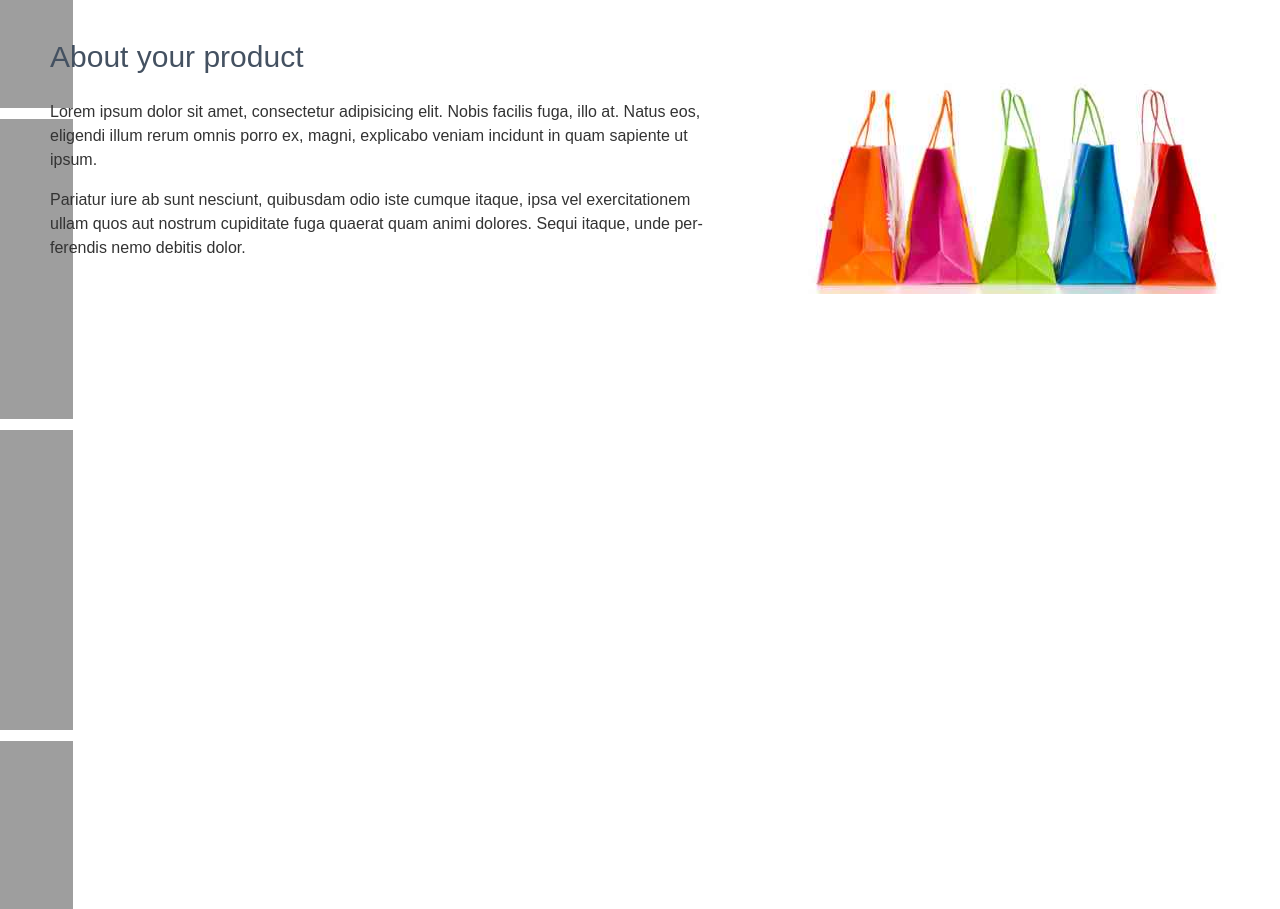
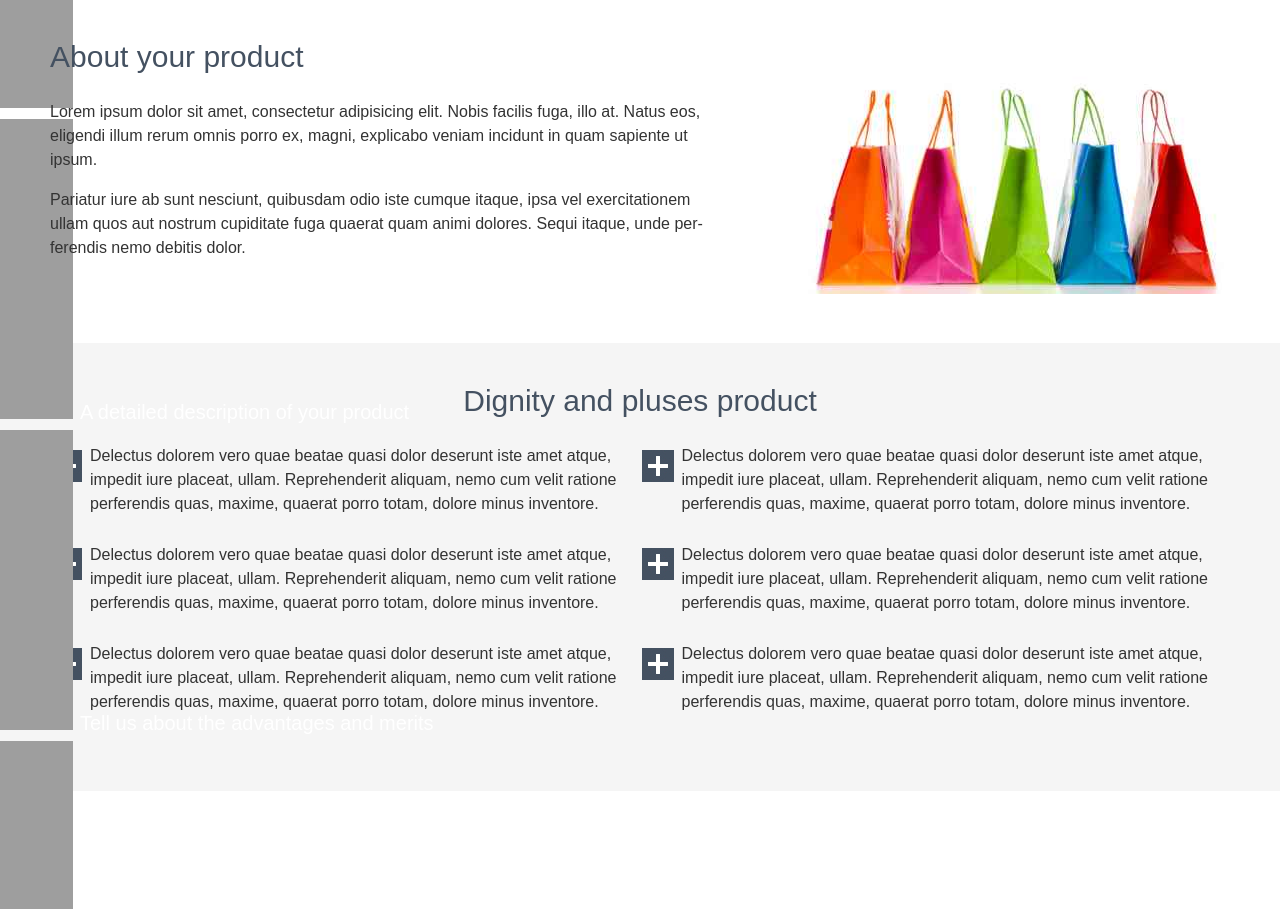
Before and after one commit to Jhon-Mosk/Portfolio, a PHP site: page / in a window 1280 px wide. Shown: the part 324-1233 px from the top of the page. Run offline with PHP 8.4, Linux system fonts and the light colour scheme.

Commit message:
Section "Dignity and pluses product" complete

```diff
--- a/Simple_Landing_Page/index.html
+++ b/Simple_Landing_Page/index.html
@@ -22,13 +22,35 @@
             <img src="images/Product.jpg" alt="Product">
         </header>
         <section class="aboutProduct">
-            <h2>About your product</h2>
+            <h2 class="headline">About your product</h2>
             <p>Lorem ipsum dolor sit amet, consectetur adipisicing elit. Nobis facilis fuga, illo at. Natus eos,<br> eligendi illum rerum omnis porro ex, magni, explicabo veniam incidunt in quam sapiente ut<br> ipsum.</p>
             <p>Pariatur iure ab sunt nesciunt, quibusdam odio iste cumque itaque, ipsa vel exercitationem<br> ullam quos aut nostrum cupiditate fuga quaerat quam animi dolores. Sequi itaque, unde per-<br>ferendis nemo debitis dolor.</p>
             <img src="images/About.jpg" alt="About">
         </section>
-        <section>
-
+        <section class="pluses">
+            <h2 class="headline">Dignity and pluses product</h2>
+            <ul class="leftColumn">
+                <li>
+                    Delectus dolorem vero quae beatae quasi dolor deserunt iste amet atque,<br> impedit iure placeat, ullam. Reprehenderit aliquam, nemo cum velit ratione<br> perferendis quas, maxime, quaerat porro totam, dolore minus inventore.
+                </li>
+                <li>
+                    Delectus dolorem vero quae beatae quasi dolor deserunt iste amet atque,<br> impedit iure placeat, ullam. Reprehenderit aliquam, nemo cum velit ratione<br> perferendis quas, maxime, quaerat porro totam, dolore minus inventore.
+                </li>
+                <li>
+                    Delectus dolorem vero quae beatae quasi dolor deserunt iste amet atque,<br> impedit iure placeat, ullam. Reprehenderit aliquam, nemo cum velit ratione<br> perferendis quas, maxime, quaerat porro totam, dolore minus inventore.
+                </li>
+            </ul>
+            <ul class="rightColumn">
+                <li>
+                    Delectus dolorem vero quae beatae quasi dolor deserunt iste amet atque,<br> impedit iure placeat, ullam. Reprehenderit aliquam, nemo cum velit ratione<br> perferendis quas, maxime, quaerat porro totam, dolore minus inventore.
+                </li>
+                <li>
+                    Delectus dolorem vero quae beatae quasi dolor deserunt iste amet atque,<br> impedit iure placeat, ullam. Reprehenderit aliquam, nemo cum velit ratione<br> perferendis quas, maxime, quaerat porro totam, dolore minus inventore.
+                </li>
+                <li>
+                    Delectus dolorem vero quae beatae quasi dolor deserunt iste amet atque,<br> impedit iure placeat, ullam. Reprehenderit aliquam, nemo cum velit ratione<br> perferendis quas, maxime, quaerat porro totam, dolore minus inventore.
+                </li>
+            </ul>
         </section>
         <section>
 
--- a/Simple_Landing_Page/styles/style.css
+++ b/Simple_Landing_Page/styles/style.css
@@ -40,15 +40,8 @@ section {
   padding: 50px;
 }
 .aboutProduct {
-  height: 496px;
+  padding-bottom: 67px;
   position: relative;
-}
-.aboutProduct h2 {
-  font-size: 30px;
-  font-weight: 400;
-  line-height: 36px;
-  color: #445161;
-  margin-top: -10px;
 }
 .aboutProduct p {
   font-size: 16px;
@@ -62,3 +55,41 @@ section {
   width: 430px;
   height: 245px;
 }
+.headline {
+  font-size: 30px;
+  font-weight: 400;
+  line-height: 36px;
+  color: #445161;
+  margin-top: -10px;
+}
+.pluses {
+  background: #f5f5f5;
+}
+.pluses:after {
+  content: '';
+  clear: both;
+  display: block;
+}
+.pluses h2 {
+  text-align: center;
+}
+.pluses ul {
+  list-style: none;
+  color: #333333;
+  font-size: 16px;
+  line-height: 24px;
+}
+.pluses ul li {
+  margin-bottom: 27px;
+}
+.pluses .leftColumn {
+  float: left;
+  margin: 0;
+  background: url(../images/cross.jpg) no-repeat 0 6px, url(../images/cross.jpg) no-repeat 0 104px, url(../images/cross.jpg) no-repeat 0 204px;
+}
+.pluses .rightColumn {
+  float: right;
+  margin: 0;
+  background: url(../images/cross.jpg) no-repeat 0 6px, url(../images/cross.jpg) no-repeat 0 104px, url(../images/cross.jpg) no-repeat 0 204px;
+  padding-right: 22px;
+}
--- a/Simple_Landing_Page/styles/style.less
+++ b/Simple_Landing_Page/styles/style.less
@@ -48,16 +48,8 @@ section {
 }
 
 .aboutProduct {
-    height: 496px;
+    padding-bottom: 67px;
     position: relative;
-
-    h2 {
-        font-size: 30px;
-        font-weight: 400;
-        line-height: 36px;
-        color: #445161;
-        margin-top: -10px;
-    }
 
     p {
         font-size: 16px;
@@ -73,3 +65,56 @@ section {
         height: 245px;
     }
 }
+
+.headline {
+    font-size: 30px;
+    font-weight: 400;
+    line-height: 36px;
+    color: #445161;
+    margin-top: -10px;
+}
+
+.pluses {
+    background: #f5f5f5;
+
+    &:after {
+        content: '';
+        clear: both;
+        display: block;
+    }
+
+    h2 {
+        text-align: center;
+    }
+
+    ul {
+        list-style: none;
+
+        color: #333333;
+        font-size: 16px;
+        line-height: 24px;
+
+        li {
+            margin-bottom: 27px;
+        }
+    }
+
+    .leftColumn {
+        float: left;
+        margin: 0;
+        background: url(../images/cross.jpg) no-repeat 0 6px,
+            url(../images/cross.jpg) no-repeat 0 104px,
+            url(../images/cross.jpg) no-repeat 0 204px;
+
+    }
+
+    .rightColumn {
+        float: right;
+        margin: 0;
+        background: url(../images/cross.jpg) no-repeat 0 6px,
+            url(../images/cross.jpg) no-repeat 0 104px,
+            url(../images/cross.jpg) no-repeat 0 204px;
+
+        padding-right: 22px;
+    }
+}
```
Also changed, not shown: Simple_Landing_Page/images/cross.jpg (added).
